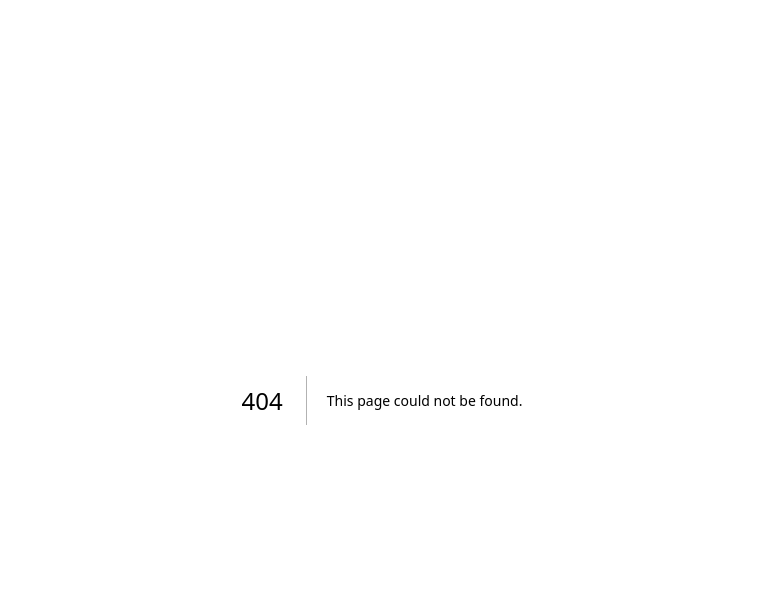
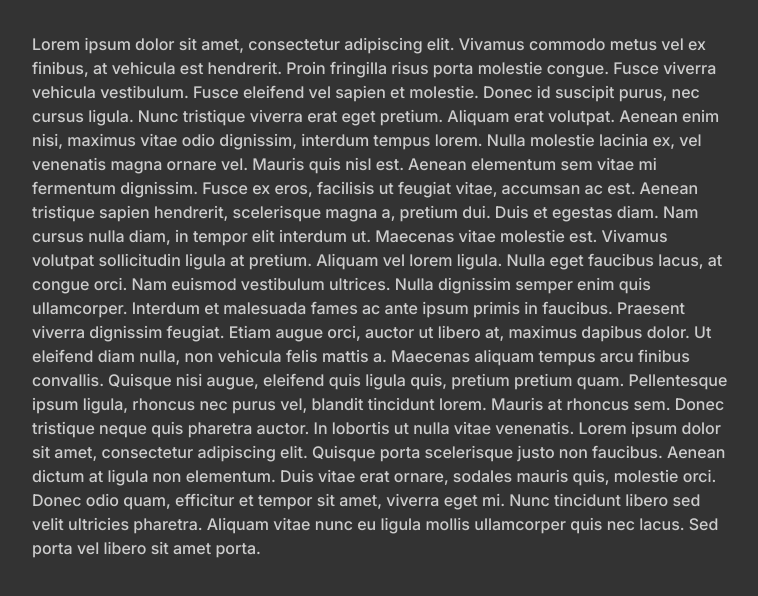
Before and after one commit to RChaubey16/roast-my-drupal, a Next.js app: page /roast in a window 1280 px wide. Before the commit this address had no page. Shown: the top 596 px of the page, without its empty margins (258-1016 px from the left). Built offline with nearby package versions, Linux system fonts and the light colour scheme.

Commit message:
feat: Add roast route to display user's roast content.

```diff
--- /dev/null
+++ b/app/roast/page.tsx
@@ -0,0 +1,39 @@
+export default function RoastPage() {
+  return (
+    <main className="container-padding h-[100vh] flex justify-center">
+      <div className="max-w-[700px] w-full flex flex-col items-center my-8 overflow-scroll overflow-x-hidden">
+        <p className="text-base font-medium text-silver text-left">
+          Lorem ipsum dolor sit amet, consectetur adipiscing elit. Vivamus
+          commodo metus vel ex finibus, at vehicula est hendrerit. Proin
+          fringilla risus porta molestie congue. Fusce viverra vehicula
+          vestibulum. Fusce eleifend vel sapien et molestie. Donec id suscipit
+          purus, nec cursus ligula. Nunc tristique viverra erat eget pretium.
+          Aliquam erat volutpat. Aenean enim nisi, maximus vitae odio dignissim,
+          interdum tempus lorem. Nulla molestie lacinia ex, vel venenatis magna
+          ornare vel. Mauris quis nisl est. Aenean elementum sem vitae mi
+          fermentum dignissim. Fusce ex eros, facilisis ut feugiat vitae,
+          accumsan ac est. Aenean tristique sapien hendrerit, scelerisque magna
+          a, pretium dui. Duis et egestas diam. Nam cursus nulla diam, in tempor
+          elit interdum ut. Maecenas vitae molestie est. Vivamus volutpat
+          sollicitudin ligula at pretium. Aliquam vel lorem ligula. Nulla eget
+          faucibus lacus, at congue orci. Nam euismod vestibulum ultrices. Nulla
+          dignissim semper enim quis ullamcorper. Interdum et malesuada fames ac
+          ante ipsum primis in faucibus. Praesent viverra dignissim feugiat.
+          Etiam augue orci, auctor ut libero at, maximus dapibus dolor. Ut
+          eleifend diam nulla, non vehicula felis mattis a. Maecenas aliquam
+          tempus arcu finibus convallis. Quisque nisi augue, eleifend quis
+          ligula quis, pretium pretium quam. Pellentesque ipsum ligula, rhoncus
+          nec purus vel, blandit tincidunt lorem. Mauris at rhoncus sem. Donec
+          tristique neque quis pharetra auctor. In lobortis ut nulla vitae
+          venenatis. Lorem ipsum dolor sit amet, consectetur adipiscing elit.
+          Quisque porta scelerisque justo non faucibus. Aenean dictum at ligula
+          non elementum. Duis vitae erat ornare, sodales mauris quis, molestie
+          orci. Donec odio quam, efficitur et tempor sit amet, viverra eget mi.
+          Nunc tincidunt libero sed velit ultricies pharetra. Aliquam vitae nunc
+          eu ligula mollis ullamcorper quis nec lacus. Sed porta vel libero sit
+          amet porta.
+        </p>
+      </div>
+    </main>
+  );
+}
```
